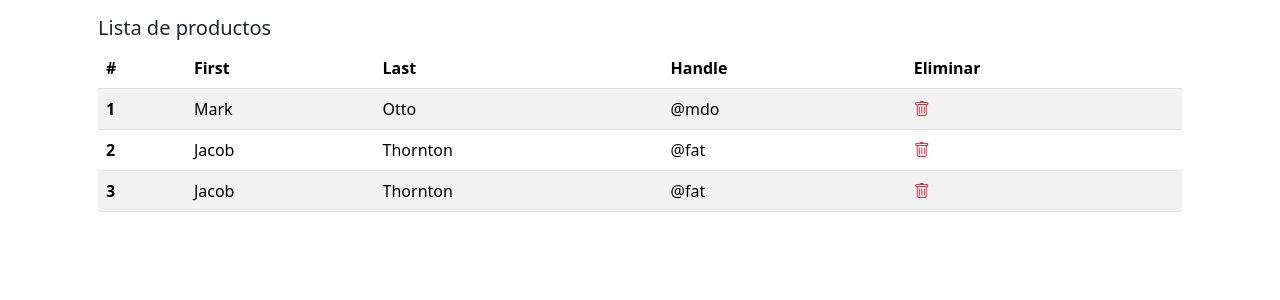
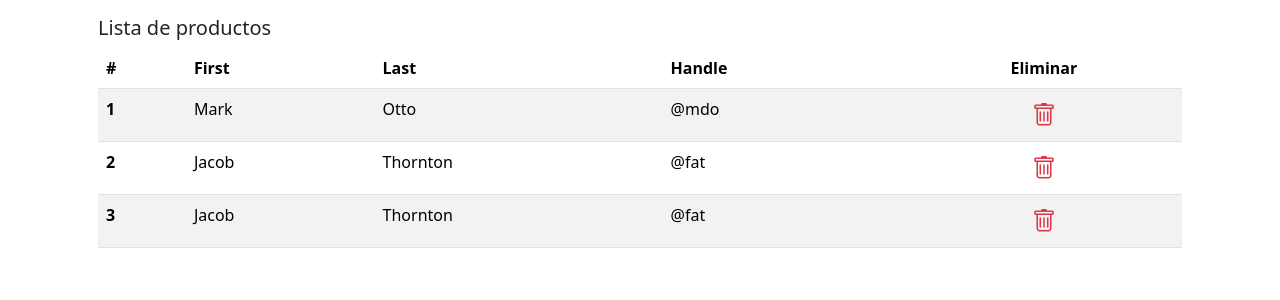
Before and after one commit to missaelcv/Angular-Component-Stores, an Angular app: page / in a window 1280 px wide. Shown: the top 300 px of the page. Built offline with nearby package versions, Linux system fonts and the light colour scheme.

Commit message:
configurando el td de la tabla
detallando el tamaño de la tabla de boton eliminar

```diff
--- a/src/app/app.component.css
+++ b/src/app/app.component.css
@@ -0,0 +1,3 @@
+td i {
+    font-size: 1.5em;
+}
--- a/src/app/app.component.html
+++ b/src/app/app.component.html
@@ -9,7 +9,7 @@
       <th scope="col">First</th>
       <th scope="col">Last</th>
       <th scope="col">Handle</th>
-      <th scope="col">Eliminar</th>
+      <th scope="col" class="text-center">Eliminar</th>
     </tr>
   </thead>
   <tbody>
@@ -19,7 +19,7 @@
       <td>Mark</td>
       <td>Otto</td>
       <td>&#64;mdo</td>
-      <td>
+      <td class="text-center">
         <i class="bi bi-trash btn-lg text-danger"></i>
       </td>
     </tr>
@@ -28,7 +28,7 @@
       <td>Jacob</td>
       <td>Thornton</td>
       <td>&#64;fat</td>
-      <td>
+      <td class="text-center">
         <i class="bi bi-trash btn-lg text-danger"></i>
       </td>
     </tr>
@@ -37,7 +37,7 @@
       <td>Jacob</td>
       <td>Thornton</td>
       <td>&#64;fat</td>
-      <td>
+      <td class="text-center">
         <i class="bi bi-trash btn-lg text-danger"></i>
       </td>
     </tr>
```
